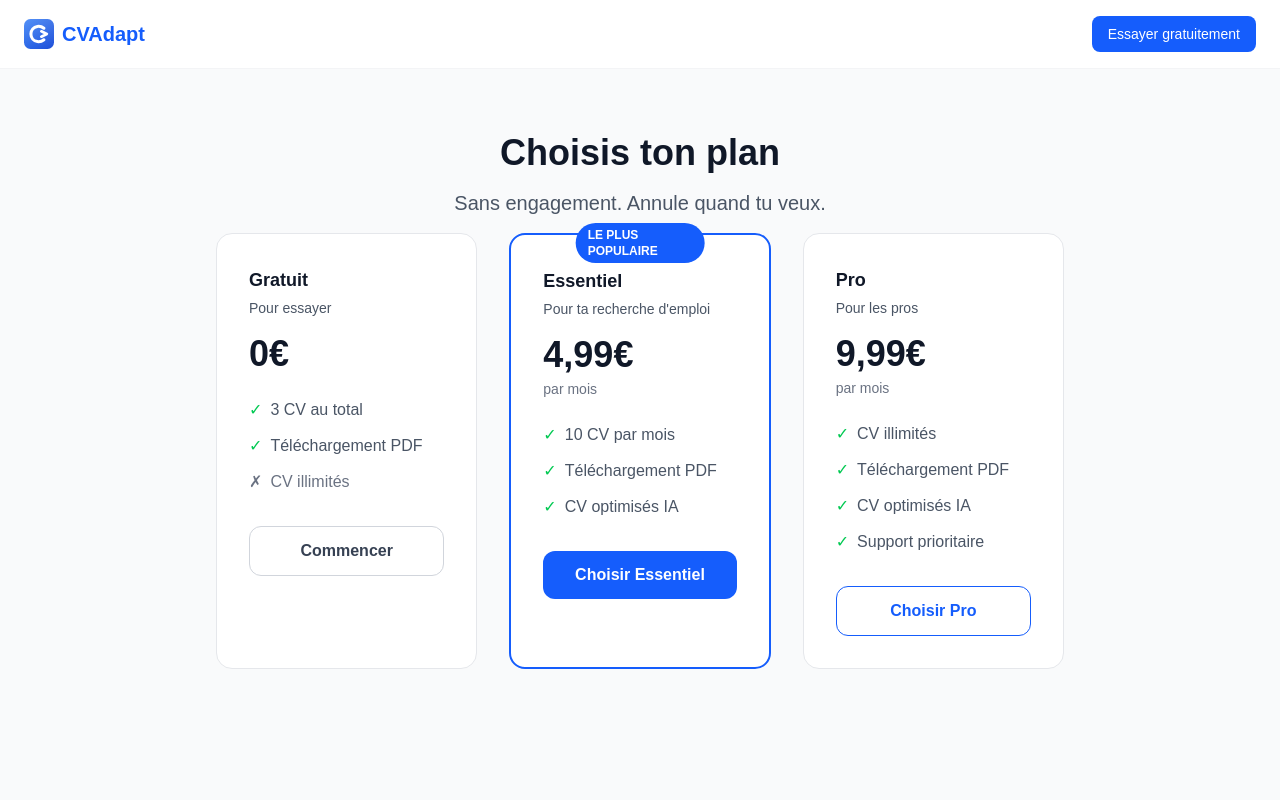
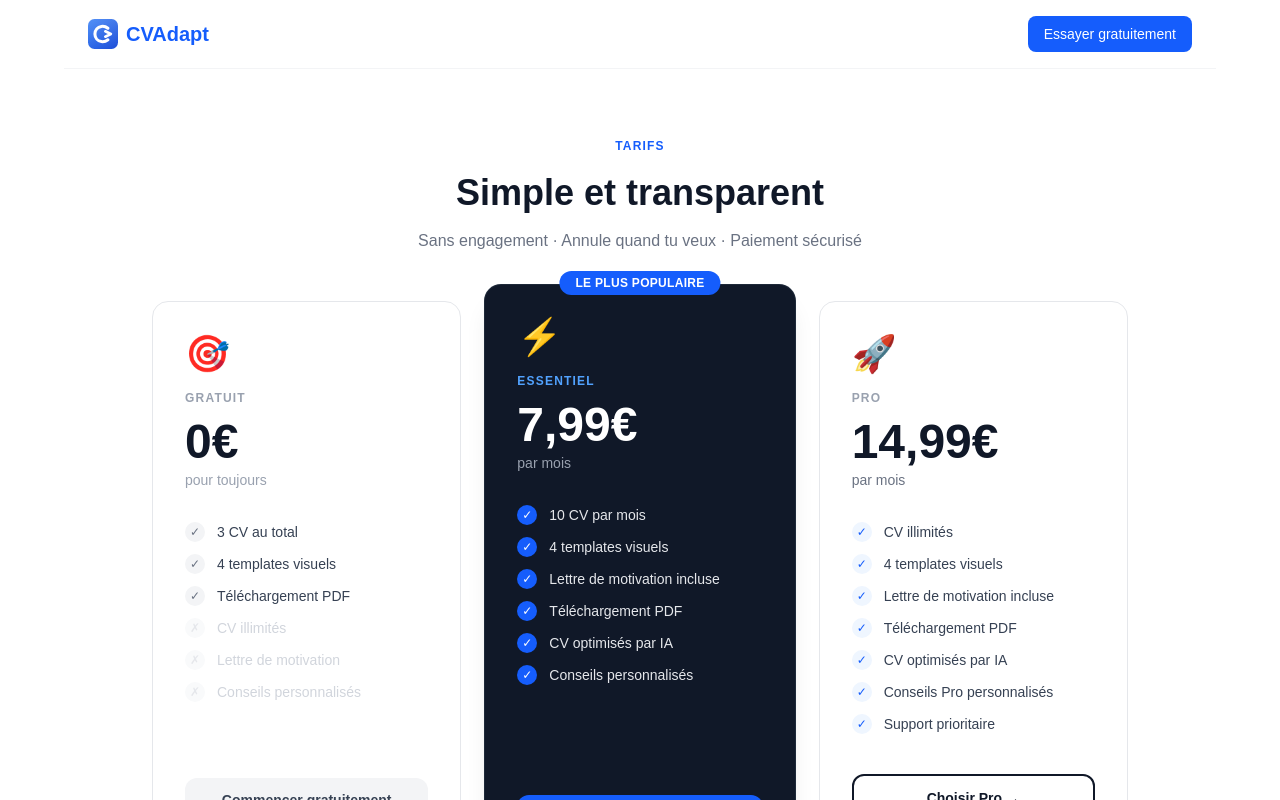
Before and after one commit to damiankurowska-max/cvadapt, a Next.js app: page /tarifs in a window 1280 px wide. Shown: the top 800 px of the page. Built offline with nearby package versions, Linux system fonts and the light colour scheme.

Commit message:
Update prices (7.99/14.99€), blog illustrations, conseils shortcuts in generate, FAQ on tarifs

```diff
--- a/app/api/create-checkout/route.js
+++ b/app/api/create-checkout/route.js
@@ -10,13 +10,13 @@ export async function POST(request) {
   const prices = {
     essentiel: {
       name: "CVAdapt Essentiel",
-      amount: 499, // 4.99€ en centimes
-      description: "10 CV par mois",
+      amount: 799, // 7.99€ en centimes
+      description: "10 CV par mois + Conseils personnalisés",
     },
     pro: {
       name: "CVAdapt Pro",
-      amount: 999, // 9.99€ en centimes
-      description: "CV illimités",
+      amount: 1499, // 14.99€ en centimes
+      description: "CV illimités + Conseils Pro + Support prioritaire",
     },
   };
 
--- a/app/tarifs/page.js
+++ b/app/tarifs/page.js
@@ -30,9 +30,9 @@ export default function Tarifs() {
   }
 
   return (
-    <main className="min-h-screen bg-gray-50">
+    <main className="min-h-screen bg-white">
       {/* Header */}
-      <header className="bg-white border-b border-gray-100 px-6 py-4 flex items-center justify-between">
+      <header className="border-b border-gray-100 px-6 py-4 flex items-center justify-between max-w-6xl mx-auto">
         <Link href="/" className="flex items-center gap-2">
           <Logo size={30} />
           <span className="text-xl font-bold text-blue-600">CVAdapt</span>
@@ -42,96 +42,150 @@ export default function Tarifs() {
         </Link>
       </header>
 
-      <div className="max-w-4xl mx-auto px-6 py-16 text-center">
-        <h1 className="text-4xl font-bold text-gray-900 mb-4">Choisis ton plan</h1>
-        <p className="text-xl text-gray-600 mb-4">Sans engagement. Annule quand tu veux.</p>
+      <div className="max-w-5xl mx-auto px-6 py-16">
+        <div className="text-center mb-4">
+          <span className="text-xs font-semibold uppercase tracking-widest text-blue-600">Tarifs</span>
+        </div>
+        <div className="text-center mb-4">
+          <h1 className="text-4xl font-bold text-gray-900">Simple et transparent</h1>
+        </div>
+        <p className="text-center text-gray-500 mb-3">Sans engagement · Annule quand tu veux · Paiement sécurisé</p>
+
         {error && (
-          <p className="text-red-500 text-sm mb-8 bg-red-50 border border-red-200 rounded-lg px-4 py-3">{error}</p>
+          <p className="text-red-500 text-sm mb-8 bg-red-50 border border-red-200 rounded-lg px-4 py-3 text-center max-w-md mx-auto">{error}</p>
         )}
 
-        <div className="grid grid-cols-1 md:grid-cols-3 gap-8">
+        <div className="grid grid-cols-1 md:grid-cols-3 gap-6 items-stretch mt-12">
 
           {/* Gratuit */}
-          <div className="bg-white rounded-2xl border border-gray-200 p-8 text-left">
-            <h2 className="text-lg font-semibold text-gray-900 mb-1">Gratuit</h2>
-            <p className="text-gray-600 text-sm mb-4">Pour essayer</p>
-            <div className="text-4xl font-bold text-gray-900 mb-6">0€</div>
-            <ul className="space-y-3 mb-8">
-              <li className="flex items-center gap-2 text-gray-600">
-                <span className="text-green-500">✓</span> 3 CV au total
-              </li>
-              <li className="flex items-center gap-2 text-gray-600">
-                <span className="text-green-500">✓</span> Téléchargement PDF
-              </li>
-              <li className="flex items-center gap-2 text-gray-500">
-                <span>✗</span> CV illimités
-              </li>
+          <div className="rounded-2xl border border-gray-200 p-8 flex flex-col bg-white hover:shadow-md transition-shadow">
+            <div className="text-4xl mb-4">🎯</div>
+            <p className="text-xs font-semibold uppercase tracking-widest text-gray-400 mb-3">Gratuit</p>
+            <div className="flex items-end gap-1 mb-1">
+              <span className="text-5xl font-extrabold text-gray-900">0€</span>
+            </div>
+            <p className="text-gray-400 text-sm mb-8">pour toujours</p>
+            <ul className="space-y-3 mb-10 flex-1">
+              {["3 CV au total", "4 templates visuels", "Téléchargement PDF"].map(f => (
+                <li key={f} className="flex items-center gap-3 text-sm text-gray-700">
+                  <span className="w-5 h-5 rounded-full bg-gray-100 flex items-center justify-center text-gray-500 text-xs flex-shrink-0">✓</span>
+                  {f}
+                </li>
+              ))}
+              {["CV illimités", "Lettre de motivation", "Conseils personnalisés"].map(f => (
+                <li key={f} className="flex items-center gap-3 text-sm text-gray-300">
+                  <span className="w-5 h-5 rounded-full bg-gray-50 flex items-center justify-center text-gray-200 text-xs flex-shrink-0">✗</span>
+                  {f}
+                </li>
+              ))}
             </ul>
-            <Link href="/generate" className="block text-center border border-gray-300 text-gray-700 font-semibold py-3 rounded-xl hover:bg-gray-50">
-              Commencer
+            <Link href="/generate" className="block text-center bg-gray-100 text-gray-700 font-semibold py-3 rounded-xl hover:bg-gray-200 transition-colors text-sm">
+              Commencer gratuitement
             </Link>
           </div>
 
           {/* Essentiel */}
-          <div className="bg-white rounded-2xl border-2 border-blue-600 p-8 text-left relative">
-            <div className="absolute -top-3 left-1/2 -translate-x-1/2 bg-blue-600 text-white text-xs font-semibold px-3 py-1 rounded-full">
+          <div className="rounded-2xl p-8 flex flex-col relative bg-gray-900 shadow-xl ring-1 ring-gray-800 md:-mt-4 md:-mb-4">
+            <div className="absolute -top-3.5 left-1/2 -translate-x-1/2 bg-blue-600 text-white text-xs font-bold px-4 py-1 rounded-full tracking-wide whitespace-nowrap">
               LE PLUS POPULAIRE
             </div>
-            <h2 className="text-lg font-semibold text-gray-900 mb-1">Essentiel</h2>
-            <p className="text-gray-600 text-sm mb-4">Pour ta recherche d'emploi</p>
-            <div className="text-4xl font-bold text-gray-900 mb-1">4,99€</div>
-            <p className="text-gray-500 text-sm mb-6">par mois</p>
-            <ul className="space-y-3 mb-8">
-              <li className="flex items-center gap-2 text-gray-600">
-                <span className="text-green-500">✓</span> 10 CV par mois
-              </li>
-              <li className="flex items-center gap-2 text-gray-600">
-                <span className="text-green-500">✓</span> Téléchargement PDF
-              </li>
-              <li className="flex items-center gap-2 text-gray-600">
-                <span className="text-green-500">✓</span> CV optimisés IA
-              </li>
+            <div className="text-4xl mb-4">⚡</div>
+            <p className="text-xs font-semibold uppercase tracking-widest text-blue-400 mb-3">Essentiel</p>
+            <div className="flex items-end gap-1 mb-1">
+              <span className="text-5xl font-extrabold text-white">7,99€</span>
+            </div>
+            <p className="text-gray-400 text-sm mb-8">par mois</p>
+            <ul className="space-y-3 mb-10 flex-1">
+              {[
+                "10 CV par mois",
+                "4 templates visuels",
+                "Lettre de motivation incluse",
+                "Téléchargement PDF",
+                "CV optimisés par IA",
+                "Conseils personnalisés",
+              ].map(f => (
+                <li key={f} className="flex items-center gap-3 text-sm text-gray-200">
+                  <span className="w-5 h-5 rounded-full bg-blue-600 flex items-center justify-center text-white text-xs flex-shrink-0">✓</span>
+                  {f}
+                </li>
+              ))}
             </ul>
             <button
               onClick={() => handleCheckout("essentiel")}
               disabled={loading === "essentiel"}
-              className="block w-full text-center bg-blue-600 text-white font-semibold py-3 rounded-xl hover:bg-blue-700 disabled:opacity-50"
+              className="block w-full text-center bg-blue-600 text-white font-bold py-3 rounded-xl hover:bg-blue-500 transition-colors text-sm disabled:opacity-50"
             >
-              {loading === "essentiel" ? "Chargement..." : "Choisir Essentiel"}
+              {loading === "essentiel" ? "Chargement..." : "Choisir Essentiel →"}
             </button>
           </div>
 
           {/* Pro */}
-          <div className="bg-white rounded-2xl border border-gray-200 p-8 text-left">
-            <h2 className="text-lg font-semibold text-gray-900 mb-1">Pro</h2>
-            <p className="text-gray-600 text-sm mb-4">Pour les pros</p>
-            <div className="text-4xl font-bold text-gray-900 mb-1">9,99€</div>
-            <p className="text-gray-500 text-sm mb-6">par mois</p>
-            <ul className="space-y-3 mb-8">
-              <li className="flex items-center gap-2 text-gray-600">
-                <span className="text-green-500">✓</span> CV illimités
-              </li>
-              <li className="flex items-center gap-2 text-gray-600">
-                <span className="text-green-500">✓</span> Téléchargement PDF
-              </li>
-              <li className="flex items-center gap-2 text-gray-600">
-                <span className="text-green-500">✓</span> CV optimisés IA
-              </li>
-              <li className="flex items-center gap-2 text-gray-600">
-                <span className="text-green-500">✓</span> Support prioritaire
-              </li>
+          <div className="rounded-2xl border border-gray-200 p-8 flex flex-col bg-white hover:shadow-md transition-shadow">
+            <div className="text-4xl mb-4">🚀</div>
+            <p className="text-xs font-semibold uppercase tracking-widest text-gray-400 mb-3">Pro</p>
+            <div className="flex items-end gap-1 mb-1">
+              <span className="text-5xl font-extrabold text-gray-900">14,99€</span>
+            </div>
+            <p className="text-gray-500 text-sm mb-8">par mois</p>
+            <ul className="space-y-3 mb-10 flex-1">
+              {[
+                "CV illimités",
+                "4 templates visuels",
+                "Lettre de motivation incluse",
+                "Téléchargement PDF",
+                "CV optimisés par IA",
+                "Conseils Pro personnalisés",
+                "Support prioritaire",
+              ].map(f => (
+                <li key={f} className="flex items-center gap-3 text-sm text-gray-700">
+                  <span className="w-5 h-5 rounded-full bg-blue-50 flex items-center justify-center text-blue-600 text-xs flex-shrink-0">✓</span>
+                  {f}
+                </li>
+              ))}
             </ul>
             <button
               onClick={() => handleCheckout("pro")}
               disabled={loading === "pro"}
-              className="block w-full text-center border border-blue-600 text-blue-600 font-semibold py-3 rounded-xl hover:bg-blue-50 disabled:opacity-50"
+              className="block w-full text-center border-2 border-gray-900 text-gray-900 font-bold py-3 rounded-xl hover:bg-gray-900 hover:text-white transition-colors text-sm disabled:opacity-50"
             >
-              {loading === "pro" ? "Chargement..." : "Choisir Pro"}
+              {loading === "pro" ? "Chargement..." : "Choisir Pro →"}
             </button>
           </div>
+        </div>
 
+        {/* Garantie */}
+        <div className="mt-12 text-center">
+          <p className="text-gray-500 text-sm">🔒 Paiement 100% sécurisé par Stripe · Annulation en 1 clic · Aucun engagement</p>
+        </div>
+
+        {/* FAQ */}
+        <div className="mt-20">
+          <h2 className="text-2xl font-bold text-gray-900 text-center mb-10">Questions fréquentes</h2>
+          <div className="grid grid-cols-1 md:grid-cols-2 gap-6">
+            {[
+              { q: "Puis-je annuler à tout moment ?", r: "Oui, sans condition. Tu peux annuler depuis ton espace Stripe à tout moment, l'accès reste actif jusqu'à la fin de la période payée." },
+              { q: "Qu'est-ce que les Conseils personnalisés ?", r: "Des guides et astuces pour améliorer ton CV selon ton secteur, ton niveau d'expérience et le type de poste visé — accessibles depuis ton espace." },
+              { q: "La lettre de motivation est-elle incluse ?", r: "Oui, dans les plans Essentiel et Pro. Elle est générée automatiquement en même temps que ton CV, adaptée à l'offre d'emploi." },
+              { q: "Les CV générés m'appartiennent ?", r: "Oui, à 100%. Tu peux télécharger, modifier et utiliser tes CV comme tu le souhaites, sans restriction." },
+            ].map((item) => (
+              <div key={item.q} className="bg-gray-50 rounded-xl p-6 border border-gray-100">
+                <p className="font-semibold text-gray-900 mb-2">{item.q}</p>
+                <p className="text-gray-600 text-sm leading-relaxed">{item.r}</p>
+              </div>
+            ))}
+          </div>
         </div>
       </div>
+
+      <footer className="border-t border-gray-100 py-8 px-6 text-center text-sm text-gray-400 mt-16">
+        <div className="flex justify-center gap-6 mb-3">
+          <Link href="/" className="hover:text-gray-600">Accueil</Link>
+          <Link href="/blog" className="hover:text-gray-600">Blog</Link>
+          <Link href="/mentions-legales" className="hover:text-gray-600">Mentions légales</Link>
+          <Link href="/cgu" className="hover:text-gray-600">CGU</Link>
+        </div>
+        © 2025 CVAdapt — Fait en France 🇫🇷
+      </footer>
     </main>
   );
 }
```
Also changed, not shown: app/blog/data.js (+10 -0 lines), app/blog/page.js (+24 -10 lines), app/generate/page.js (+17 -1 lines).
